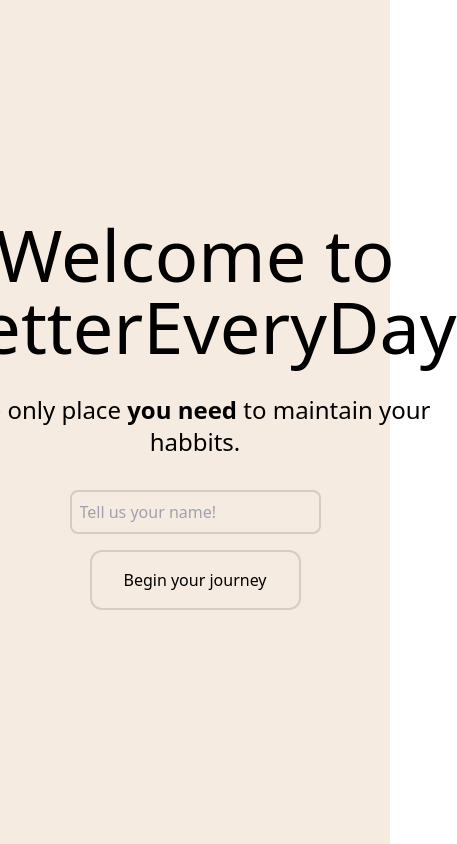
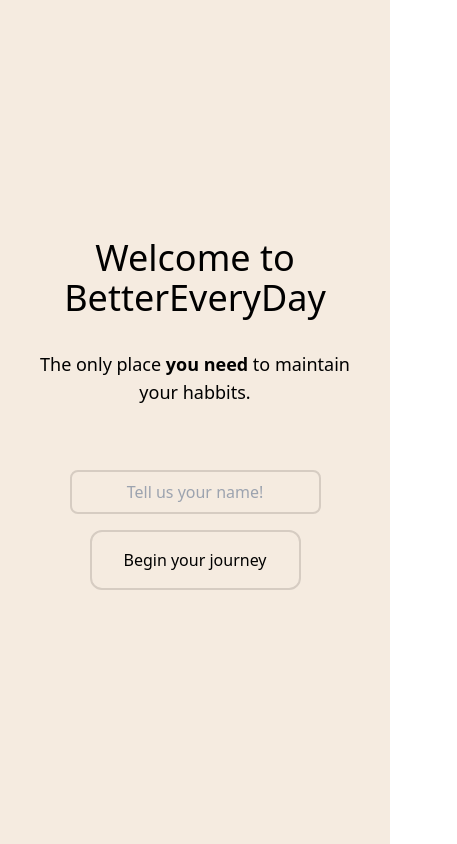
Before and after one commit to ErykBabayan/BetterEveryDay, a React (Create React App) app: page / in a window 390 px wide. Shown: the whole page, 457 px wide, since content can reach past the window. Built offline with nearby package versions, Linux system fonts and the light colour scheme.

Commit message:
style changes for responsiveness

```diff
--- a/src/App.tsx
+++ b/src/App.tsx
@@ -16,8 +16,8 @@ function App() {
 		<div className="bg-linen">
 			{!hasAppStarted && <WelcomePage handlePageChange={startApp} />}
 			{hasAppStarted && (
-				<div className="h-screen p-10">
-					<div>Hi, {username}!</div>
+				<div className="h-screen p-4 md:p-10">
+					<div className="text-xl sm:text-2xl md:text-3xl">Hi, {username} 👋!</div>
 					<Journal />
 				</div>
 			)}
--- a/src/Components/Journal.tsx
+++ b/src/Components/Journal.tsx
@@ -1,9 +1,11 @@
 import React from "react";
 
-export default function Journal() {
+export interface Props {}
+
+export default function Journal(props: Props) {
 	return (
 		<div className="flex justify-center align-bottom">
-			<h2 className="text-3xl">What have you accomplished today?</h2>
+			<h2 className="mt-24 text-2xl sm:text-3xl md:text-4xl  text-center">What have you accomplished today?</h2>
 		</div>
 	);
 }
--- a/src/Components/WelcomePage.tsx
+++ b/src/Components/WelcomePage.tsx
@@ -48,12 +48,12 @@ export default function WelcomePage(props: Props) {
 	return (
 		<div className="flex justify-center items-center flex-wrap bg-linen h-screen text-center">
 			<div>
-				<h1 className="header-container text-7xl w-full"></h1>
-				<p className="text-container text-2xl my-8"></p>
-				<div className="w-full">
+				<h1 className="header-container text-4xl md:text-5xl lg:text-7xl px-6 w-full">Welcome to BetterEveryDay</h1>
+				<p className="text-container text-lg md:text-2xl my-8 px-6"></p>
+				<div className="w-full mt-16">
 					<input
 						onChange={handleChange}
-						className="bg-inherit p-2 rounded-lg border-2 border-paleSilver"
+						className="bg-inherit p-2 rounded-lg border-2 text-center border-paleSilver"
 						placeholder="Tell us your name!"
 						type="text"
 					/>
```
